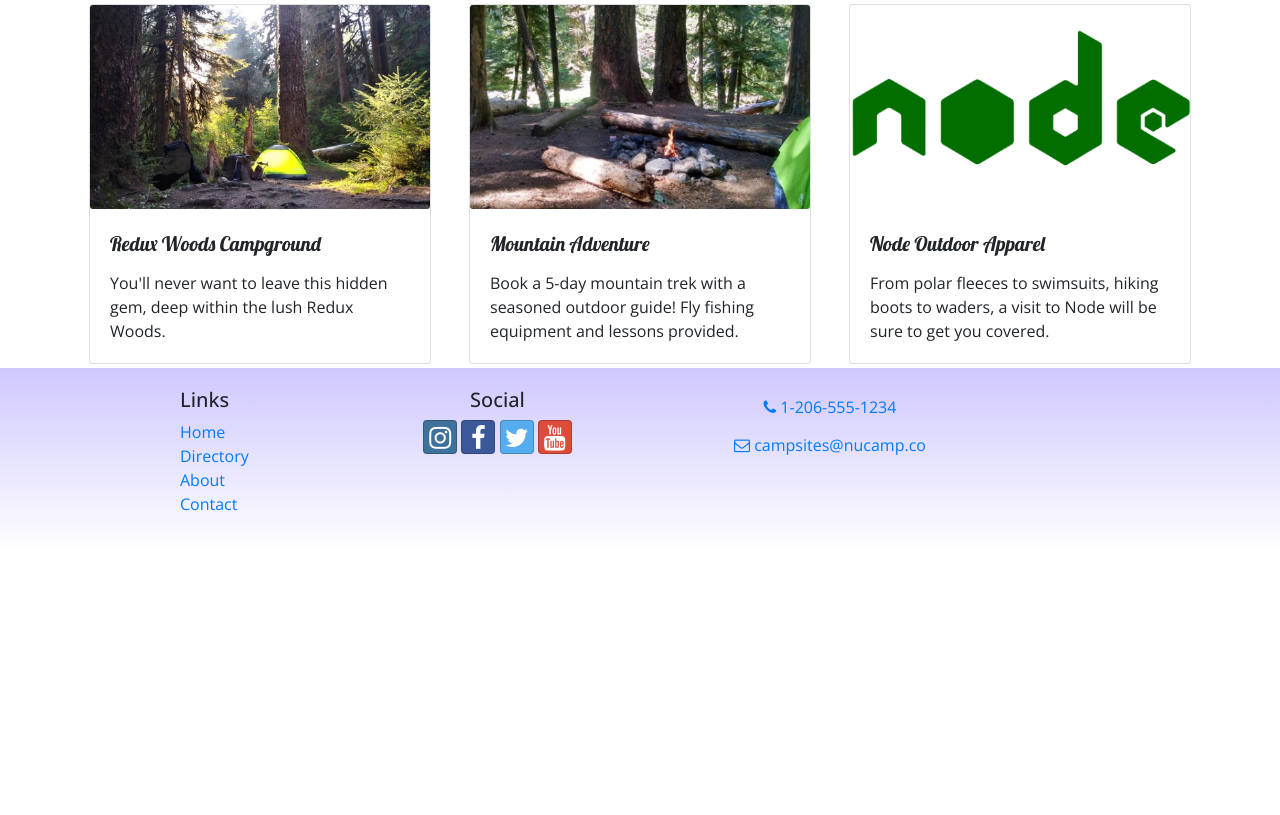
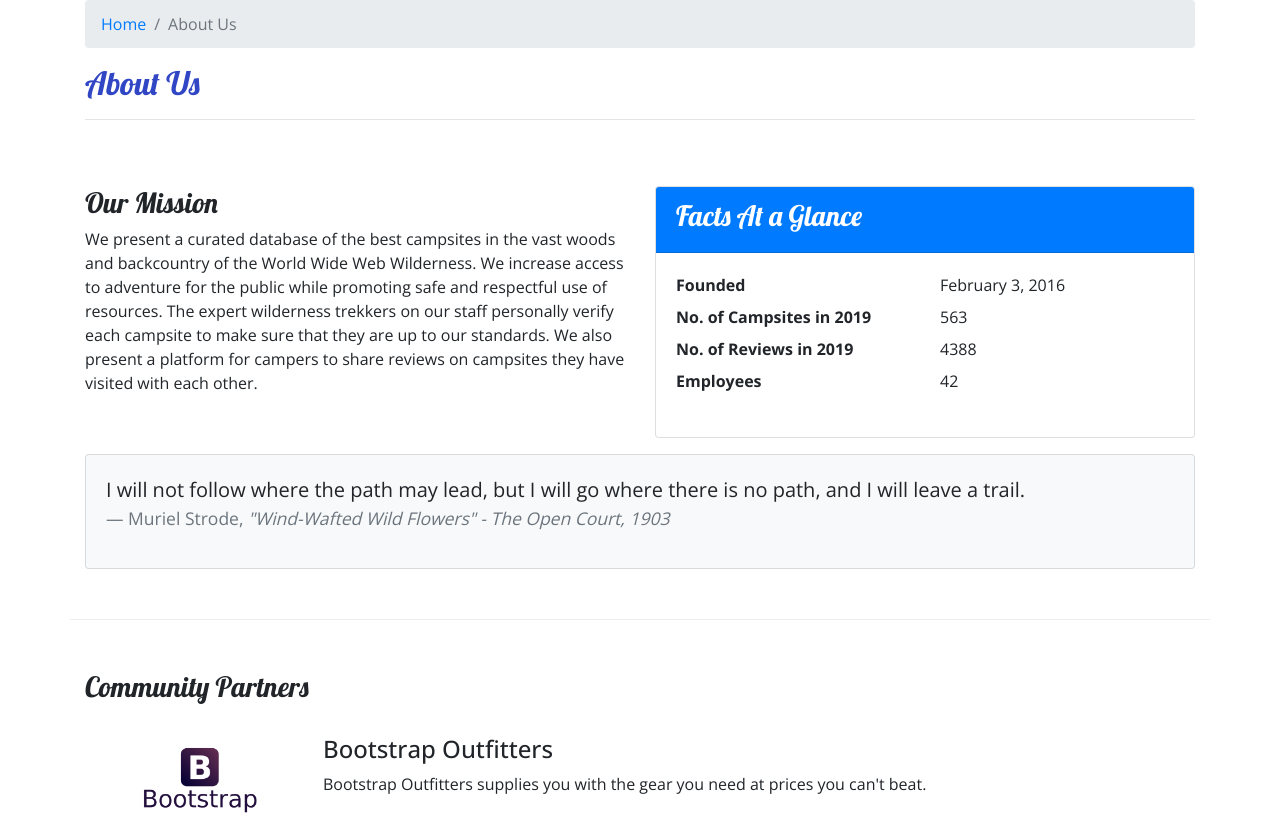
Before and after one commit to lewis-j/NuCamp-Website, a React (Create React App) app: page /aboutus in a window 1280 px wide. Shown: the part 218-1033 px from the top of the page. Before the commit the page ends 800 px from the top, so only its background shows below. Built offline with nearby package versions, Linux system fonts and the light colour scheme.

Commit message:
assignment 3 react course

```diff
--- /dev/null
+++ b/src/components/AboutComponent.js
@@ -0,0 +1,113 @@
+import React from "react";
+import {
+  Breadcrumb,
+  BreadcrumbItem,
+  Card,
+  CardBody,
+  CardHeader,
+  Media,
+} from "reactstrap";
+import { Link } from "react-router-dom";
+
+const RenderPartner = ({ partner }) => {
+  if (partner) {
+    return (
+      <>
+        <Media object src={partner.image} alt={partner.name} width="150" />
+        <Media body className="ml-5 mb-4">
+          <Media heading>{partner.name}</Media>
+          {partner.description}
+        </Media>
+      </>
+    );
+  }
+  return <></>;
+};
+
+function About(props) {
+  const partners = props.partners.map((partner) => {
+    return (
+      <Media tag="li" key={partner.id}>
+        <RenderPartner partner={partner} />
+      </Media>
+    );
+  });
+
+  return (
+    <div className="container">
+      <div className="row">
+        <div className="col">
+          <Breadcrumb>
+            <BreadcrumbItem>
+              <Link to="/home">Home</Link>
+            </BreadcrumbItem>
+            <BreadcrumbItem active>About Us</BreadcrumbItem>
+          </Breadcrumb>
+          <h2>About Us</h2>
+          <hr />
+        </div>
+      </div>
+      <div className="row row-content">
+        <div className="col-sm-6">
+          <h3>Our Mission</h3>
+          <p>
+            We present a curated database of the best campsites in the vast
+            woods and backcountry of the World Wide Web Wilderness. We increase
+            access to adventure for the public while promoting safe and
+            respectful use of resources. The expert wilderness trekkers on our
+            staff personally verify each campsite to make sure that they are up
+            to our standards. We also present a platform for campers to share
+            reviews on campsites they have visited with each other.
+          </p>
+        </div>
+        <div className="col-sm-6">
+          <Card>
+            <CardHeader className="bg-primary text-white">
+              <h3>Facts At a Glance</h3>
+            </CardHeader>
+            <CardBody>
+              <dl className="row">
+                <dt className="col-6">Founded</dt>
+                <dd className="col-6">February 3, 2016</dd>
+                <dt className="col-6">No. of Campsites in 2019</dt>
+                <dd className="col-6">563</dd>
+                <dt className="col-6">No. of Reviews in 2019</dt>
+                <dd className="col-6">4388</dd>
+                <dt className="col-6">Employees</dt>
+                <dd className="col-6">42</dd>
+              </dl>
+            </CardBody>
+          </Card>
+        </div>
+        <div className="col">
+          <Card className="bg-light mt-3">
+            <CardBody>
+              <blockquote className="blockquote">
+                <p className="mb-0">
+                  I will not follow where the path may lead, but I will go where
+                  there is no path, and I will leave a trail.
+                </p>
+                <footer className="blockquote-footer">
+                  Muriel Strode,{" "}
+                  <cite title="Source Title">
+                    "Wind-Wafted Wild Flowers" - The Open Court, 1903
+                  </cite>
+                </footer>
+              </blockquote>
+            </CardBody>
+          </Card>
+        </div>
+      </div>
+      <div className="row row-content">
+        <div className="col-12">
+          <h3>Community Partners</h3>
+        </div>
+        <div className="col mt-4">
+          <Media list>{partners}</Media>
+        </div>
+      </div>
+    </div>
+  );
+}
+
+export default About;
--- a/src/components/MainComponents.js
+++ b/src/components/MainComponents.js
@@ -1,15 +1,17 @@
 import React from "react";
 import Directory from "./DirectoryComponents";
-import { CAMPSITES } from "../shared/campsites";
+
 import Header from "./HeaderComponent";
 import Footer from "./FooterComponent";
 import { Route, Routes, useMatch } from "react-router-dom";
 import Home from "./HomeComponent";
 import Contact from "./ContactComponent";
+import { CAMPSITES } from "../shared/campsites";
 import { COMMENTS } from "../shared/comments";
 import { PARTNERS } from "../shared/partners";
 import { PROMOTIONS } from "../shared/promotions";
 import CampsiteInfo from "./CampsiteInfoComponent";
+import About from "./AboutComponent";
 
 const Main = () => {
   //can implement useState but these values do not change with state
@@ -63,6 +65,7 @@
         <Route path="/directory/:campsiteId" element={<CampsiteWithId />} />
         <Route path="directory" element={<Directory campsites={campsites} />} />
         <Route path="contactus" element={<Contact />} />
+        <Route path="aboutus" element={<About partners={partners} />} />
 
         <Route
           path="*"
```
